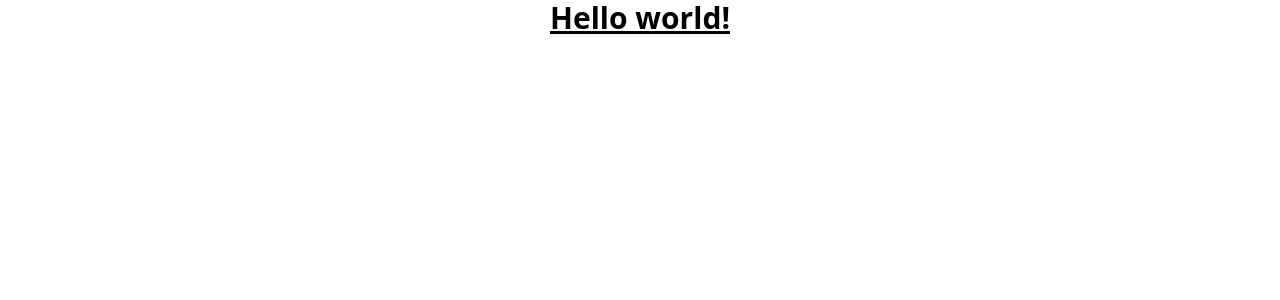
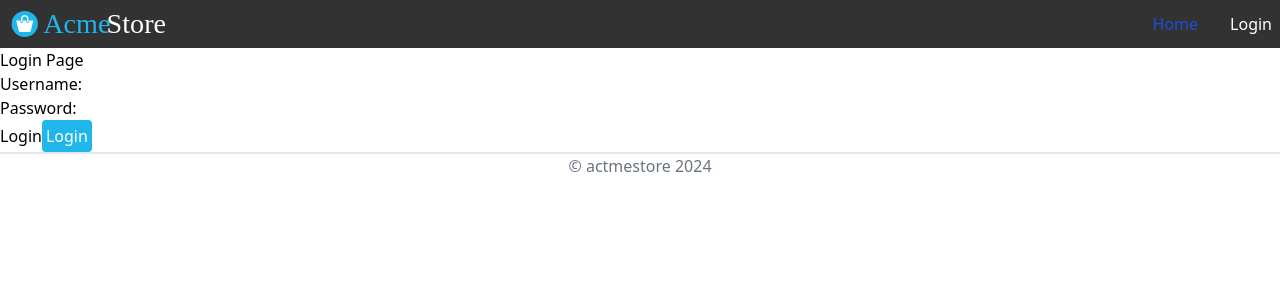
Before and after one commit to richmartins/acmestore, a React (Create React App) app: page /login in a window 1280 px wide. Shown: the top 300 px of the page. Built offline with nearby package versions, Linux system fonts and the light colour scheme.

Commit message:
init routing and header + base components of layout

```diff
--- a/package.json
+++ b/package.json
@@ -12,6 +12,7 @@
     "@types/react-dom": "^18.2.19",
     "react": "^18.2.0",
     "react-dom": "^18.2.0",
+    "react-router-dom": "^6.22.1",
     "react-scripts": "5.0.1",
     "typescript": "^4.9.5",
     "web-vitals": "^2.1.4"
--- a/src/App.tsx
+++ b/src/App.tsx
@@ -1,12 +1,20 @@
+import { BrowserRouter, Route, Routes } from 'react-router-dom';
 import './App.css';
+import Footer from './components/Footer';
+import Header from './components/Header';
+import Home from './pages/Home';
+import Login from './pages/Login';
 
 function App() {
   return (
-    <div className="App">
-        <h1 className="text-3xl font-bold underline">
-          Hello world!
-        </h1>
-    </div>
+    <BrowserRouter>
+      <Header></Header>
+      <Routes>
+          <Route path="/" Component={Home} />
+          <Route path="/login" Component={Login} />
+      </Routes>
+      <Footer></Footer>
+    </BrowserRouter>
   );
 }
 
--- /dev/null
+++ b/src/components/Button.tsx
@@ -0,0 +1,18 @@
+import React from 'react';
+
+type ButtonProps = {
+    text: string;
+    onClick: (param: any) => void;
+};
+
+const Button: React.FC<ButtonProps> = ({ text, onClick }) => {
+    return (
+        <button
+            className='bg-[#1FB6EA] p-1 rounded text-white hover:bg-[#0E6BA8] transition-colors duration-300'
+            onClick={onClick}>
+            {text}
+        </button>
+    );
+};
+
+export default Button;
--- /dev/null
+++ b/src/components/Footer.tsx
@@ -0,0 +1,11 @@
+import React from 'react';
+
+const Footer: React.FC = () => {
+    return (
+        <footer className="w-full flex justify-center border-t-2 text-gray-500">
+            <h1>© actmestore 2024</h1>
+        </footer>
+    );
+}
+
+export default Footer;
--- /dev/null
+++ b/src/components/Header.tsx
@@ -0,0 +1,23 @@
+import React from 'react';
+import { Link } from 'react-router-dom';
+import Logo from './Logo';
+import NavBar from './NavBar';
+
+const Header: React.FC = () => {
+    return (
+        <header
+            className='w-full
+                        bg-[#323232]
+                        text-white
+                        p-2
+                        flex
+                        justify-between
+                        items-center'
+        >
+            <Link to="/"><Logo /></Link>
+            <NavBar></NavBar>
+        </header>
+    );
+}
+
+export default Header;
--- /dev/null
+++ b/src/components/Logo.tsx
@@ -0,0 +1,16 @@
+import React from 'react';
+import SrcLogo from '../assets/logo.svg';
+
+
+const Logo: React.FC = () => {
+    return (
+        <>
+            <img
+                className="p-0 m-0 w-40 h-auto object-contain"
+                src={SrcLogo}
+                alt="logo"
+            />
+        </>
+    );
+}
+export default Logo;
--- /dev/null
+++ b/src/components/NavBar.tsx
@@ -0,0 +1,32 @@
+import React from "react";
+import { Link } from "react-router-dom";
+
+
+const NavBar: React.FC = () => {
+  return (
+    <>
+      <button data-collapse-toggle="navbar-default" type="button" className="inline-flex items-center p-2 w-10 h-10 justify-center text-sm text-gray-500 rounded-lg md:hidden hover:bg-gray-100 focus:outline-none focus:ring-2 focus:ring-gray-200 dark:text-gray-400 dark:hover:bg-gray-700 dark:focus:ring-gray-600" aria-controls="navbar-default" aria-expanded="false">
+          <span className="sr-only">Open main menu</span>
+          <svg className="w-5 h-5" aria-hidden="true" xmlns="http://www.w3.org/2000/svg" fill="none" viewBox="0 0 17 14">
+              <path stroke="currentColor" stroke-linecap="round" stroke-linejoin="round" stroke-width="2" d="M1 1h15M1 7h15M1 13h15"/>
+          </svg>
+      </button>
+      <ul className="font-medium flex flex-col p-4 md:p-0 mt-4 border border-gray-100 rounded-lg  md:flex-row md:space-x-8 rtl:space-x-reverse md:mt-0 md:border-0 ">
+        <li>
+          <Link
+            className="block py-2 px-3 text-white rounded md:bg-transparent md:text-blue-700 md:p-0 dark:text-white md:dark:text-blue-500"
+            aria-current="page"
+            to="/"
+          >
+            Home
+          </Link>
+        </li>
+        <li>
+          <Link to="/Login">Login</Link>
+        </li>
+      </ul>
+    </>
+  );
+};
+
+export default NavBar;
--- /dev/null
+++ b/src/pages/Home.tsx
@@ -0,0 +1,15 @@
+import React from 'react';
+import Button from '../components/Button';
+
+
+
+const Home: React.FC = () => {
+    return (
+        <>
+            <h1>Hello, World!</h1>
+            <Button text="Click me" onClick={() => console.log('Button clicked!')} />
+        </>
+    );
+};
+
+export default Home;
--- /dev/null
+++ b/src/pages/Login.tsx
@@ -0,0 +1,53 @@
+import React, { useState } from 'react';
+import Button from '../components/Button';
+
+const Login: React.FC = () => {
+    const [username, setUsername] = useState('');
+    const [password, setPassword] = useState('');
+
+    const handleUsernameChange = (event: React.ChangeEvent<HTMLInputElement>) => {
+        setUsername(event.target.value);
+    };
+
+    const handlePasswordChange = (event: React.ChangeEvent<HTMLInputElement>) => {
+        setPassword(event.target.value);
+    };
+
+    const handleSubmit = (event: React.FormEvent) => {
+        event.preventDefault();
+        // Perform login logic here
+        console.log('Username:', username);
+        console.log('Password:', password);
+    };
+
+    return (
+        <>
+            <h1>Login Page</h1>
+            <form onSubmit={handleSubmit}>
+                <div>
+                    <label htmlFor="username">Username:</label>
+                    <input
+                        type="text"
+                        id="username"
+                        value={username}
+                        onChange={handleUsernameChange}
+                    />
+                </div>
+                <div>
+                    <label htmlFor="password">Password:</label>
+                    <input
+                        type="password"
+                        id="password"
+                        value={password}
+                        onChange={handlePasswordChange}
+                    />
+                </div>
+
+                <button type="submit">Login</button>
+                <Button text="Login" onClick={handleSubmit} />
+            </form>
+        </>
+    );
+};
+
+export default Login;
--- a/tailwind.config.js
+++ b/tailwind.config.js
@@ -4,6 +4,9 @@ module.exports = {
     "./src/**/*.{js,jsx,ts,tsx}",
   ],
   theme: {
+    fontFamily: {
+      display: ["Open Sans", "sans-serif"],
+    },
     extend: {},
   },
   plugins: [],
```
Also changed, not shown: src/assets/logo.svg (added).
